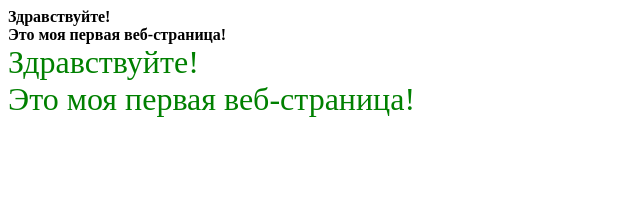
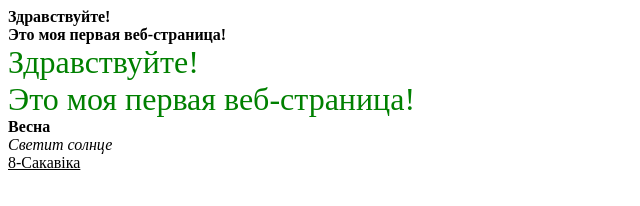
Before and after one commit to Annett-2601/HTML, a plain HTML site: page site.html in a window 1280 px wide. Shown: the whole page, without its empty margins (0-640 px from the left). Drawn offline with Linux system fonts and the light colour scheme.

Commit message:
First page

```diff
--- a/site.html
+++ b/site.html
@@ -8,8 +8,10 @@
 		<body>
 
 			<b>Здравствуйте!<br> Это моя первая веб-страница!</b><br>
-			<font color ="green" size ="6">Здравствуйте! <br>Это моя первая веб-страница!</font>
-
+			<font color ="green" size ="6">Здравствуйте! <br>Это моя первая веб-страница!</font> <br>
+			<b>Весна</b> <br> <!-- <b>- Делает шрифт жирным-->
+			<i> Светит солнце</i> <br> <!-- <i> делает шрифт курсивным -->
+			<u> 8-Сакавiка </u> <br> <!-- <u> - подчеркивает текст -->
 
 
 		</body>
```
